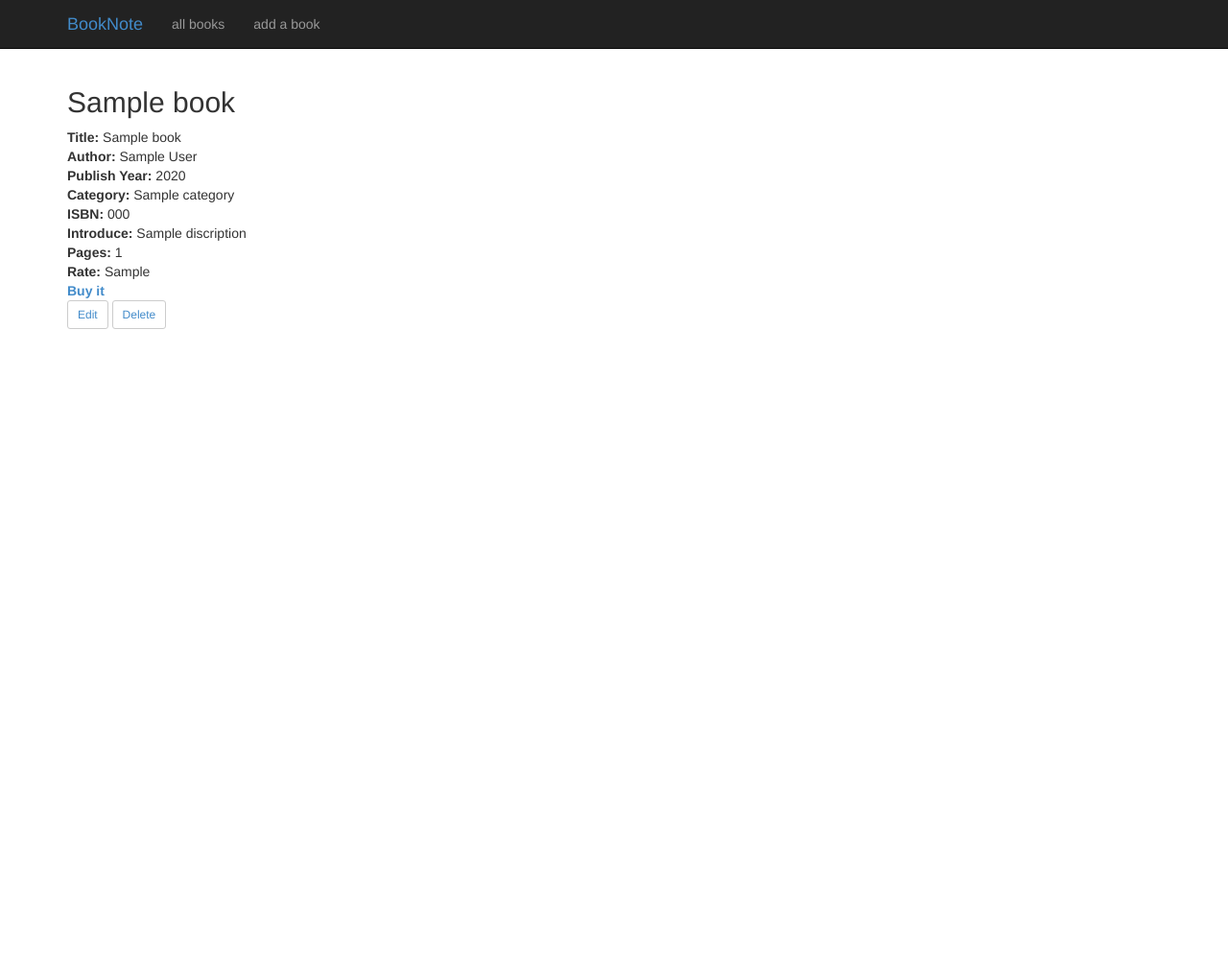
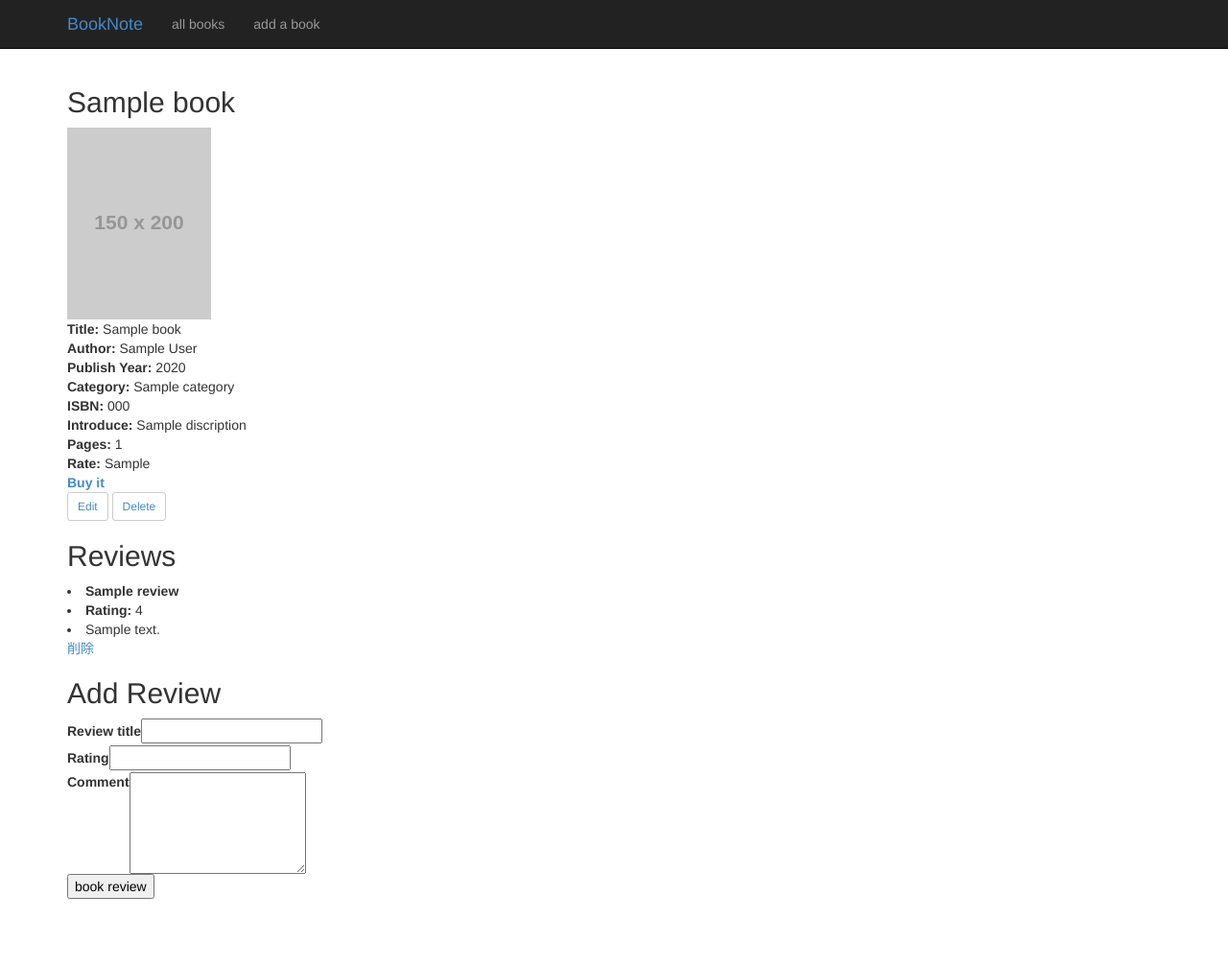
Before and after one commit to FlyTori/booknote, a CakePHP app: the page made by app/View/Books/view.ctp in a window 1280 px wide. Shown: the whole page at 96% size. Before the commit the page ends 343 px from the top, so only its background shows below. Run offline with PHP 8.4 and a stand-in for CakePHP, Linux system fonts and the light colour scheme; the template is opened without the code that fills it: most values are stand-ins (such as "Sample title", 1, 10 or a date in 2020); grey boxes labelled with a size stand in for pictures from a placeholder-image service; form fields are guessed from the names that the template uses; some libraries are stand-ins or nearby versions.

Commit message:
add review model and add, delete functions

```diff
--- a/app/View/Books/view.ctp
+++ b/app/View/Books/view.ctp
@@ -1,6 +1,7 @@
 <h2><?php echo h($book['Book']['book_name']); ?></h2>
 
 <ul class="list-unstyled">
+	<li><img src="http://placehold.it/150x200"></li>
 	<li><strong>Title: </strong><?php echo h($book['Book']['book_name']) ?></li>
 	<li><strong>Author: </strong><?php echo h($book['Book']['author']) ?></li>
 	<li><strong>Publish Year: </strong><?php echo h($book['Book']['publish_year']) ?></li>
@@ -17,3 +18,46 @@
 		<button type="button" class="btn btn-default btn-sm"><?php echo $this->Form->postLink('Delete', array('action'=>'delete', $book['Book']['id']),array('confirm'=>'Are You Sure?'));  ?></button>
 	</p>
 </ul>
+
+<h2>Reviews</h2>
+<?php foreach($book['Review'] as $review): ?>
+<div id="review_<?php echo h($review['id']); ?>">
+	<li><strong><?php echo h($review['review_title']) ?></strong></li>
+	<li><strong>Rating: </strong><?php echo h($review['rating']) ?></li>
+	<li><?php echo h($review['comment']) ?></li>
+	<?php echo $this->Html->link('削除', '#', array('class'=>'delete', 'data-comment-id'=>$review['id']));
+	?>
+	<br>
+</div>
+<?php endforeach;  ?>
+
+<h2>Add Review</h2>
+<?php
+	echo $this->Form->create('Review', array(
+		'action'=>'add',
+		'inputDefaults' => array(
+			'div' => 'form-group',
+			'wrapInput' => false,
+			'class' => 'form-control'
+			),
+		)
+	);
+?>
+<?php echo $this->Form->input('review_title'); ?>
+<?php echo $this->Form->input('rating'); ?>
+<?php echo $this->Form->input('comment', array('rows'=>5)); ?>
+<?php echo $this->Form->input('Comment.book_id', array('type'=>'hidden', 'value'=>$book['Book']['id'])); ?>
+<?php echo $this->Form->end('book review'); ?>
+
+<script>
+$(function() {
+    $('a.delete').click(function(e) {
+        if (confirm('sure?')) {
+        	$.post('HTML->url(array("controller"=>"comments","action"=>"delete")); ?>/'+$(this).data('comment-id'), {}, function(res) {
+                $('#comment_'+res.id).fadeOut();
+            }, "json");
+        }
+        return false;
+    });
+});
+</script>
--- a/app/View/Layouts/default.ctp
+++ b/app/View/Layouts/default.ctp
@@ -40,12 +40,12 @@
     </div><!-- End of Container -->
 
     <?php
-    // show details
+    // show dump messages
     // echo $this->element('sql_dump');
     ?>
 
     <?php
-    // show error message
+    // show error messages
     echo $this->Session->flash('auth');
     ?>
 
```
Also changed, not shown: app/Controller/ReviewsController.php (added, +54 -0 lines), app/Model/Book.php (added, +15 -0 lines), app/Model/Review.php (added, +9 -0 lines), memo.txt (+24 -0 lines).
